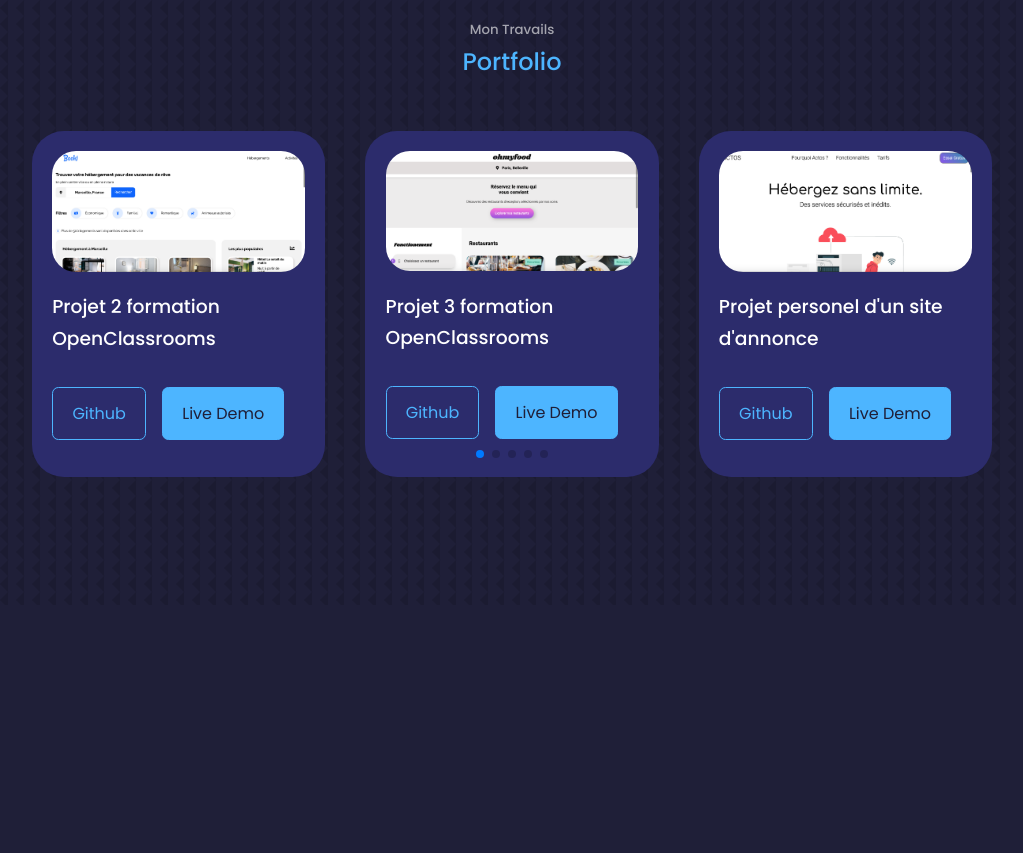
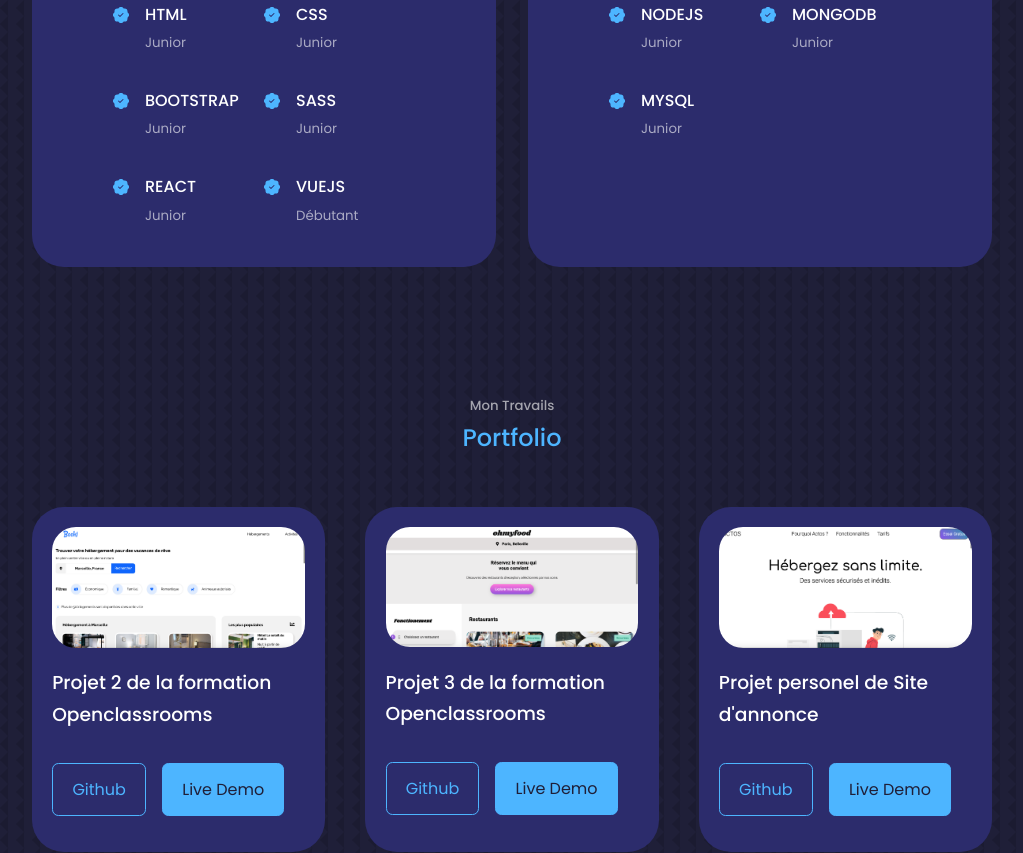
Before and after one commit to julescynamon/cv_portfolio, a React (Create React App) app: page / in a window 1280 px wide. Shown: the part 2240-3093 px from the top of the page, without its empty margins (128-1151 px from the left). Before the commit the page ends 2845 px from the top, so only its background shows below. Built offline with nearby package versions, Linux system fonts and the light colour scheme.

Commit message:
petite modif

```diff
--- a/src/components/header/header.css
+++ b/src/components/header/header.css
@@ -1,5 +1,5 @@
 header {
-    height: 100vh;
+    height: 147vh;
     padding-top: 7rem;
     overflow: hidden;
 }
@@ -68,7 +68,7 @@ header {
 
 @media screen and (max-width: 1024px) {
     header {
-        height: 68vh;
+        height: 145vh;
     }
 
 
@@ -79,7 +79,7 @@ header {
 
 @media screen and (max-width: 600px) {
     header {
-        height: 100vh;
+        height: 141vh;
     }
 
     .header__socials, .scroll__down {
--- a/src/components/portfolio/Portfolio.jsx
+++ b/src/components/portfolio/Portfolio.jsx
@@ -7,63 +7,55 @@ import Projet4 from '../../assets/projet4.png';
 import Projet5 from '../../assets/projet5.png';
 import Projet6 from '../../assets/projet6.png';
 import Projet7 from '../../assets/projet7.png';
-// import Swiper core and required modules
-import {  Pagination } from 'swiper';
-
-import { Swiper, SwiperSlide } from 'swiper/react';
-
-// Import Swiper styles
-import 'swiper/css';
-import 'swiper/css/pagination';
 
 
 const data = [
 	{
 		id: 1,
 		image: Projet1,
-		title: "Projet 2 formation OpenClassrooms",
+		title: "Projet 2 de la formation Openclassrooms",
 		github: "https://github.com/julescynamon/BoookiProject.github.io",
 		demo: "https://julescynamon.github.io/BoookiProject.github.io/",
 	},
 	{
 		id: 2,
 		image: Projet2,
-		title: "Projet 3 formation OpenClassrooms",
+		title: "Projet 3 de la formation Openclassrooms",
 		github: "https://github.com/julescynamon/CYNAMONJules_3_19102021",
 		demo: " https://julescynamon.github.io/CYNAMONJules_3_19102021/",
 	},
 	{
 		id: 3,
 		image: Projet3,
-		title: "Projet personel d'un site d'annonce ",
+		title: "Projet personel de Site d'annonce",
 		github: "https://github.com/julescynamon/siteD-annonce",
 		demo: " https://julescynamon.github.io/siteD-annonce/",
 	},
 	{
 		id: 4,
 		image: Projet4,
-		title: "Projet personel Site d'annonces immobilières",
+		title: "Projet personel de site d'annonces immobilières",
 		github: "https://github.com/julescynamon/AgenceImmobili-re",
 		demo: "https://julescynamon.github.io/AgenceImmobili-re/",
 	},
 	{
 		id: 5,
 		image: Projet5,
-		title: "Projet personel Site pour une salle de sport",
+		title: "Projet personel de site pour une salle de sport",
 		github: "https://github.com/julescynamon/Site-de-salle-de-sport",
 		demo: "https://julescynamon.github.io/Site-de-salle-de-sport/",
 	},
 	{
 		id: 6,
 		image: Projet6,
-		title: "Projet personel de Visualiseur audio en JS",
+		title: "Projet personel de visualiseur audio en JS",
 		github: "https://github.com/julescynamon/visualiseurAudio",
 		demo: "https://julescynamon.github.io/visualiseurAudio/",
 	},
 	{
 		id: 7,
 		image: Projet7,
-		title: "Projet personel du jeux Space Invader",
+		title: "Projet personel du Jeux Space Invader",
 		github: "https://github.com/julescynamon/SpaceInvaders",
 		demo: "https://julescynamon.github.io/SpaceInvaders/",
 	},
@@ -75,24 +67,19 @@ const Portfolio = () => {
 			<h5>Mon Travails</h5>
 			<h2>Portfolio</h2>
 
-			<Swiper
-				modules={[Pagination]}
-				spaceBetween={40}
-				slidesPerView={3}
-				navigation
-				pagination={{ clickable: true }}
-				className='container portfolio__container'
-			>
+			<div className='container portfolio__container'>
 				{data.map(({ id, image, title, github, demo }) => {
 					return (
-						<SwiperSlide key={id} className='portfolio__item'>
+						<article key={id} className='portfolio__item'>
 							<div className='portfolio__item-image'>
 								<img src={image} alt='' />
 							</div>
-							<h3>{title}</h3>
+							<h3>
+								{title}
+							</h3>
 							<div className='portfolio__item-cta'>
 								<a
-									href={github}
+									href= {github}
 									className='btn'
 									target='_blank'
 									rel='noreferrer'
@@ -100,7 +87,7 @@ const Portfolio = () => {
 									Github
 								</a>
 								<a
-									href={demo}
+									href= {demo}
 									className='btn btn-primary'
 									target='_blank'
 									rel='noreferrer'
@@ -108,10 +95,10 @@ const Portfolio = () => {
 									Live Demo
 								</a>
 							</div>
-						</SwiperSlide>
+						</article>
 					);
 				})}
-			</Swiper>
+			</div>
 		</section>
 	);
 }
```
Also changed, not shown: src/assets/me.png.
